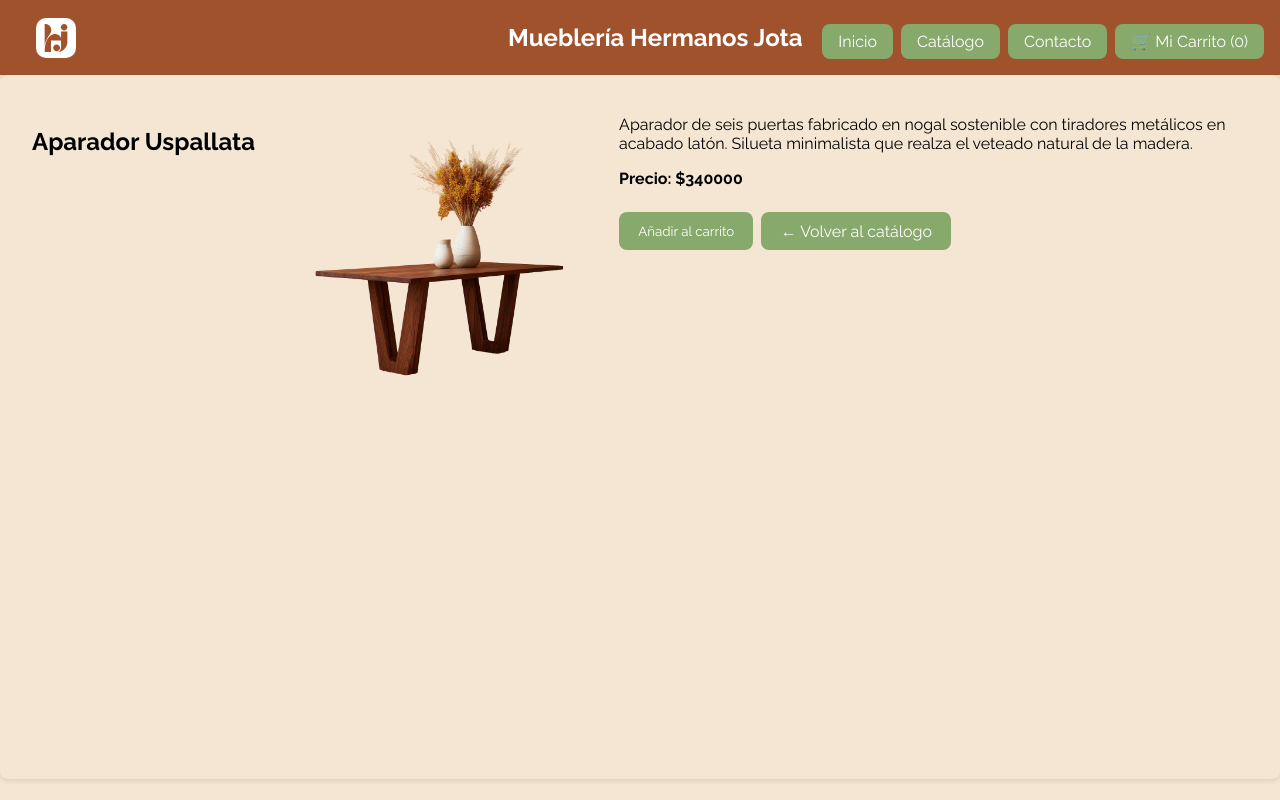
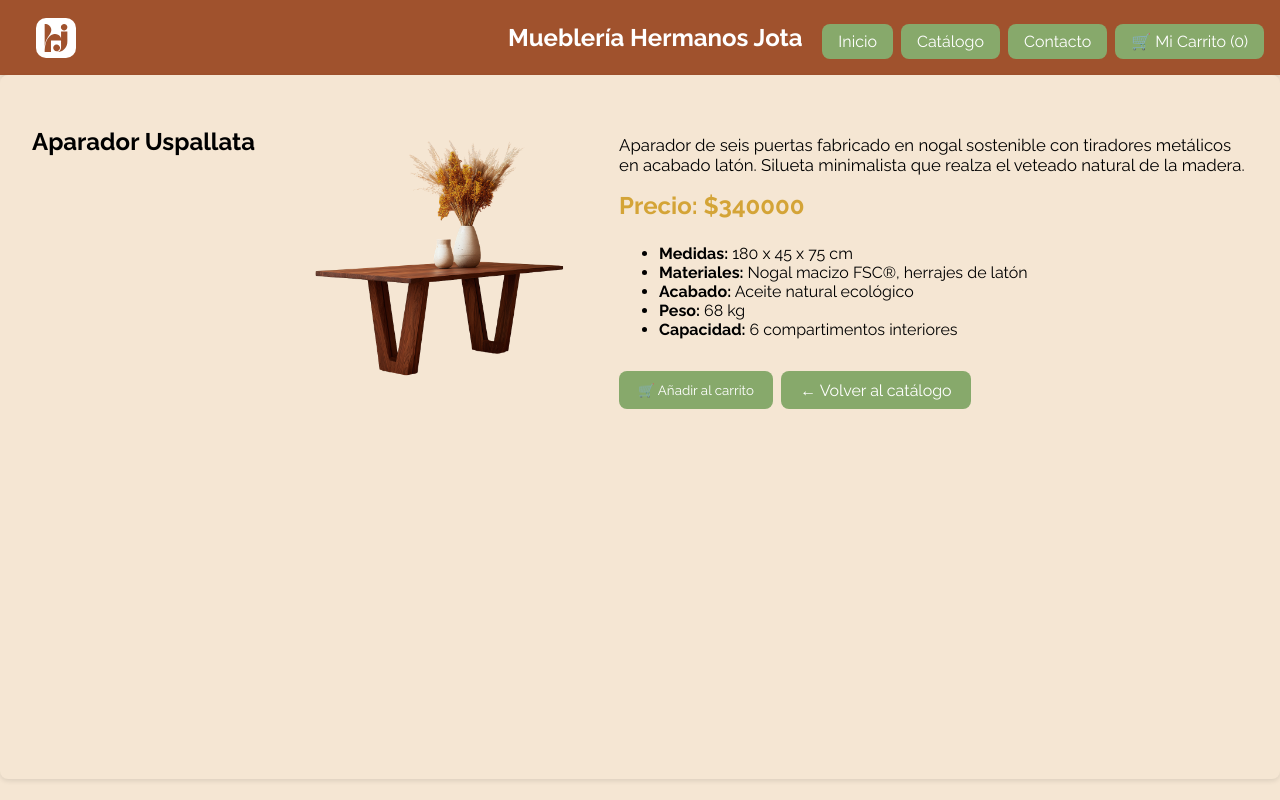
Before and after one commit to fefeaguss/Muebler-a-Hermanos-Jota-Equipo-Dinamita, a React (Vite) app in the folder client/: page /producto/1 in a window 1280 px wide. Shown: the top 800 px of the page. Built offline with nearby package versions, Linux system fonts and the light colour scheme.

Commit message:
ajustando cambios, el carrito quedo con react-router nomas

```diff
--- a/client/src/componentes/TarjetaProducto.jsx
+++ b/client/src/componentes/TarjetaProducto.jsx
@@ -13,7 +13,7 @@ export default function TarjetaProducto({ producto, agregarAlCarrito }) {
       />
 
       <div className="detalle-info">
-        <p>{producto.descripcion}</p>
+        <p>{producto.materiales}</p>
         <p><strong>Precio: ${producto.precio}</strong></p>
 
         <div className="botones">
--- a/client/src/paginas/DetalleProducto.jsx
+++ b/client/src/paginas/DetalleProducto.jsx
@@ -1,12 +1,52 @@
-import { useParams } from "react-router-dom";
+// import { useParams } from "react-router-dom";
+// import productos from "../datos/productos";
+// import { useState } from "react";
+// import "../estilos/detalleProducto.css";
+// import { NavLink } from "react-router-dom";
+
+// function DetalleProducto({ agregarAlCarrito }) {
+//   const { id } = useParams();
+//   const producto = productos.find(p => p.id === parseInt(id));
+//   const [agregado, setAgregado] = useState(false);
+
+//   if (!producto) {
+//     return <p>Producto no encontrado</p>;
+//   }
+
+//   const manejarAgregar = () => {
+//     agregarAlCarrito(producto);
+//     setAgregado(true);
+//     setTimeout(() => setAgregado(false), 2000);
+//   };
+
+//   return (
+//     <div className="detalle">
+//       <h2>{producto.nombre}</h2>
+//       <img src={producto.imagen} alt={producto.nombre}  />
+
+//       <div className="detalle-info">
+//         <p>{producto.descripcion}</p>
+//         <p><strong>Precio: ${producto.precio}</strong></p>
+//         {agregado && <p className="confirmacion">Producto agregado al carrito</p>}
+
+//         <div className="botones">
+//           <button onClick={manejarAgregar}>Añadir al carrito</button>
+//           <NavLink to="/catalogo" className="btn-volver">← Volver al catálogo</NavLink>
+//         </div>
+//       </div>
+//     </div>
+//   );
+// }
+
+// export default DetalleProducto;
+import { useParams, NavLink } from "react-router-dom";
 import productos from "../datos/productos";
 import { useState } from "react";
 import "../estilos/detalleProducto.css";
-import { NavLink } from "react-router-dom";
 
 function DetalleProducto({ agregarAlCarrito }) {
   const { id } = useParams();
-  const producto = productos.find(p => p.id === parseInt(id));
+  const producto = productos.find((p) => p.id === parseInt(id));
   const [agregado, setAgregado] = useState(false);
 
   if (!producto) {
@@ -19,18 +59,34 @@ function DetalleProducto({ agregarAlCarrito }) {
     setTimeout(() => setAgregado(false), 2000);
   };
 
+  // Filtramos las claves que no queremos mostrar en la lista
+  const clavesExcluidas = ["id", "nombre", "imagen", "precio", "descripcion"];
+  const detallesExtra = Object.entries(producto).filter(
+    ([clave]) => !clavesExcluidas.includes(clave)
+  );
+
   return (
     <div className="detalle">
       <h2>{producto.nombre}</h2>
-      <img src={producto.imagen} alt={producto.nombre}  />
+      <img src={producto.imagen} alt={producto.nombre} />
 
       <div className="detalle-info">
-        <p>{producto.descripcion}</p>
-        <p><strong>Precio: ${producto.precio}</strong></p>
+        <p className="descripcion">{producto.descripcion}</p>
+        <p className="precio"><strong>Precio:</strong> ${producto.precio}</p>
+
+        {/* Sección con todos los detalles dinámicos */}
+        <ul className="lista-detalles">
+          {detallesExtra.map(([clave, valor]) => (
+            <li key={clave}>
+              <strong>{clave.charAt(0).toUpperCase() + clave.slice(1)}:</strong> {valor}
+            </li>
+          ))}
+        </ul>
+
         {agregado && <p className="confirmacion">Producto agregado al carrito</p>}
 
         <div className="botones">
-          <button onClick={manejarAgregar}>Añadir al carrito</button>
+          <button onClick={manejarAgregar}>🛒 Añadir al carrito</button>
           <NavLink to="/catalogo" className="btn-volver">← Volver al catálogo</NavLink>
         </div>
       </div>
```
Also changed, not shown: client/api/productosApi.jsx (deleted, +0 -76 lines).
